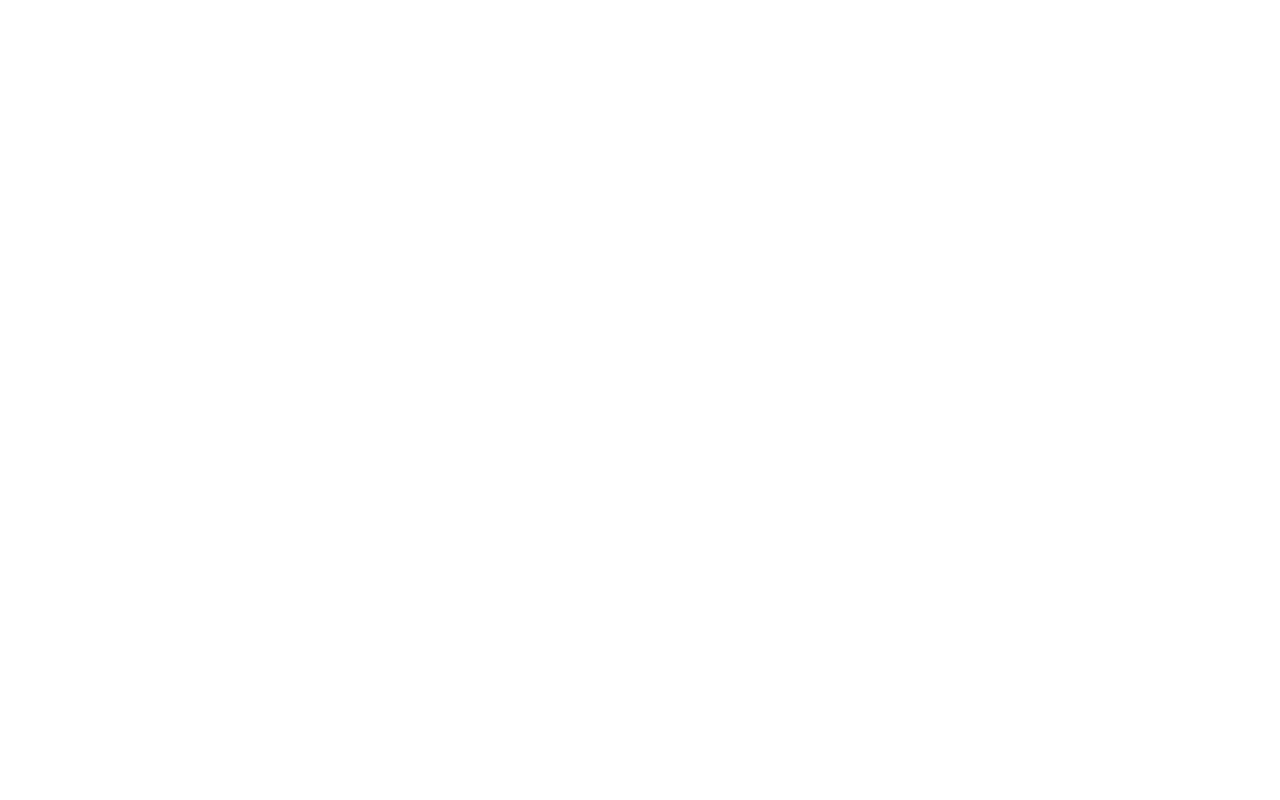
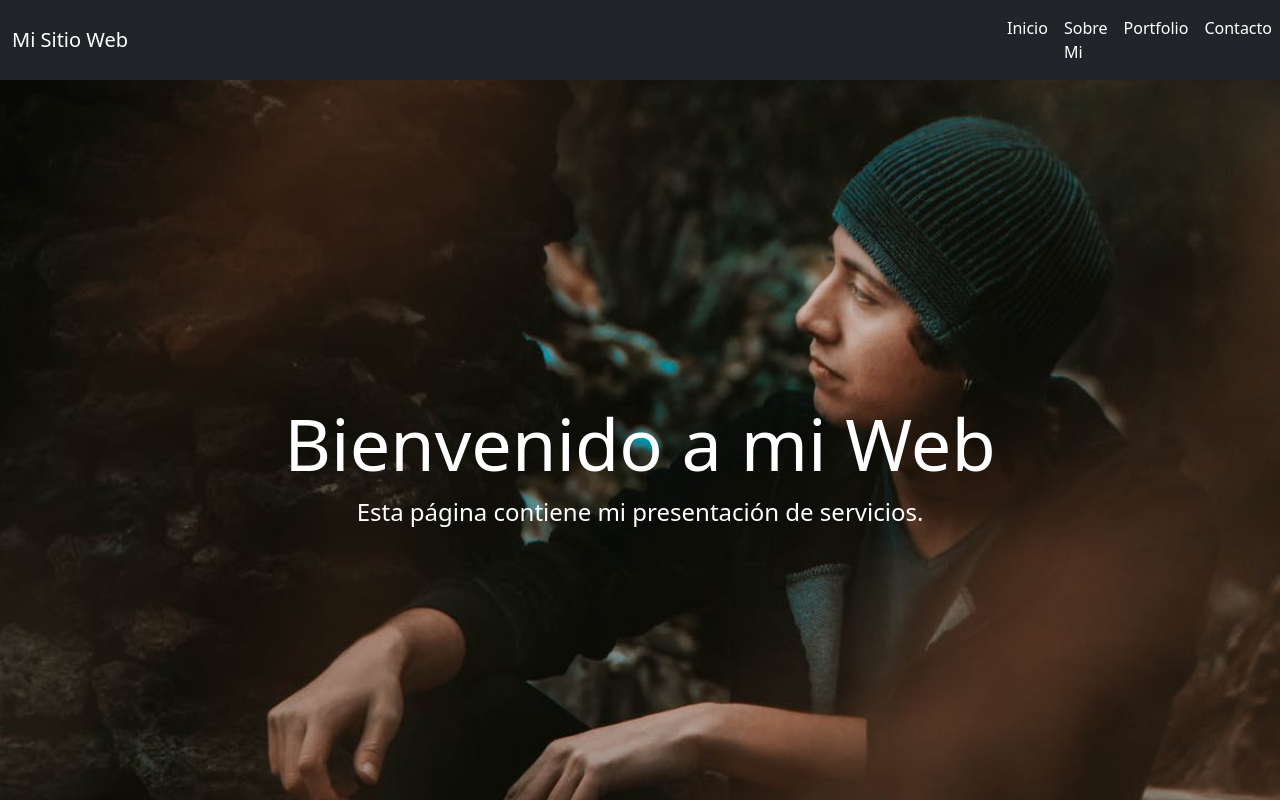
Before and after one commit to TomasDiazV95/Bootstrap-Challenge, a plain HTML site: page index.html in a window 1280 px wide. Drawn offline with nearby package versions, Linux system fonts and the light colour scheme.

Commit message:
se crea navbar mas imagen principal

```diff
--- a/index.html
+++ b/index.html
@@ -3,9 +3,52 @@
 <head>
     <meta charset="UTF-8">
     <meta name="viewport" content="width=device-width, initial-scale=1.0">
+    <link href="https://cdn.jsdelivr.net/npm/bootstrap@5.3.2/dist/css/bootstrap.min.css"
+    rel="stylesheet"
+    integrity="sha384-T3c6CoIi6uLrA9TneNEoa7RxnatzjcDSCmG1MXxSR1GAsXEV/Dwwykc2MPK8M2HN"
+    crossorigin="anonymous"/>
+    <link rel="stylesheet" href="style.css">
     <title>Document</title>
 </head>
 <body>
+    <!-- Navbar -->
 
+    <nav class="navbar navbar-expand-lg bg-dark fixed-top">
+        <div class="container">
+            <a class="navbar-brand text-white" href="#">Mi Sitio Web</a>
+        </div>
+        <div class="collapse navbar-collapse" id="navbarNav">
+            <ul class="navbar-nav ms-auto">
+                <li class="nav-item active">
+                    <a class="nav-link active text-white" aria-current="page" href="#">Inicio</a>
+                </li>
+                <li class="nav-item">
+                    <a class="nav-link active text-white" href="#">Sobre Mi</a>
+                </li>
+                <li class="nav-item">
+                    <a class="nav-link active text-white" href="#">Portfolio</a>
+                </li>
+                <li class="nav-item">
+                    <a class="nav-link active text-white" href="#">Contacto</a>
+                </li>
+            </ul>
+        </div>
+    </nav>
+
+     <!-- Imagen -->
+
+     <section class="bg-img" id="heroe">
+        <div class="container-fluid">
+            <div class="row">
+                <div class="col heroe-text">
+                    <h1 class="heroe-title">Bienvenido a mi Web</h1>
+                    <p class="heroe-descrip">Esta página contiene mi presentación de servicios.</p>
+                </div>
+            </div>
+        </div>
+     </section>
 </body>
+<script src="https://cdn.jsdelivr.net/npm/bootstrap@5.3.2/dist/js/bootstrap.bundle.min.js"
+integrity="sha384-C6RzsynM9kWDrMNeT87bh95OGNyZPhcTNXj1NW7RuBCsyN/o0jlpcV8Qyq46cDfL"
+crossorigin="anonymous"></script>
 </html>
```
